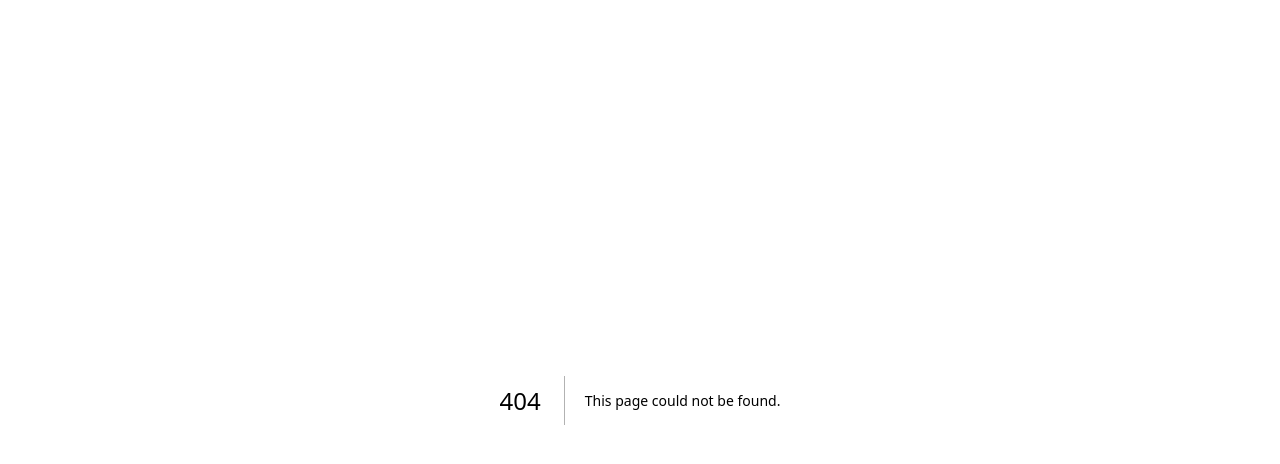
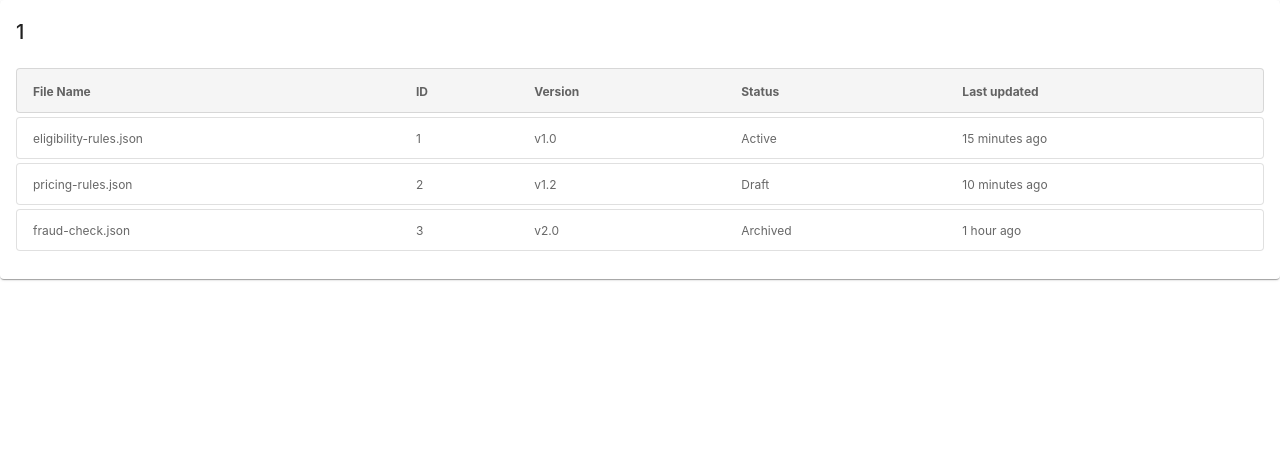
Before and after one commit to hopesuperman2102-gif/BRMS-frontend, a Next.js app: page /dashboard/1/rules in a window 1280 px wide. Before the commit this address had no page. Shown: the top 464 px of the page. Built offline with nearby package versions, Linux system fonts and the light colour scheme.

Commit message:
routing and navigation done

```diff
--- /dev/null
+++ b/app/dashboard/[folderId]/rules/[ruleId]/editor/page.tsx
@@ -0,0 +1,5 @@
+import JdmEditorWithSimulator from '../../../../../src/modules/JdmEditorPage/Page/JdmEditorWithSimulator';
+
+export default function EditorPage() {
+  return <JdmEditorWithSimulator />;
+}
--- /dev/null
+++ b/app/dashboard/[folderId]/rules/page.tsx
@@ -0,0 +1,5 @@
+import ProjectRulePage from '../../../src/modules/rules/ProjectRulePage';
+
+export default function RulesPage() {
+  return <ProjectRulePage />;
+}
--- /dev/null
+++ b/app/dashboard/page.tsx
@@ -0,0 +1,5 @@
+import DashboardPage from '../src/modules/dashboard/page/DashboardPage';
+
+export default function Dashboard() {
+  return <DashboardPage />;
+}
--- a/app/src/core/components/mock_data.tsx
+++ b/app/src/core/components/mock_data.tsx
@@ -29,3 +29,28 @@ export const projectRulesMock: RuleFile[] = [
     updatedAt: '1 hour ago',
   },
 ];
+
+
+export type Project = {
+  id: number;
+  name: string;
+  updatedAt: string;
+};
+
+export const projectsMock: Project[] = [
+  {
+    id: 1,
+    name: 'Project Alpha',
+    updatedAt: new Date('2024-01-15').toLocaleString(),
+  },
+  {
+    id: 2,
+    name: 'Project Beta',
+    updatedAt: new Date('2024-02-20').toLocaleString(),
+  },
+  {
+    id: 3,
+    name: 'Project Gamma',
+    updatedAt: new Date('2024-03-10').toLocaleString(),
+  },
+];
--- a/app/src/modules/rules/ProjectRulePage.tsx
+++ b/app/src/modules/rules/ProjectRulePage.tsx
@@ -11,7 +11,7 @@ import {
 } from '../../core/components/mock_data'; // adjust path if needed
 
 export default function ProjectRulePage() {
-  const { projectId } = useParams<{ projectId: string }>();
+  const { folderId } = useParams<{ folderId: string }>();
   const router = useRouter();
 
   const [rules, setRules] = useState<RuleFile[]>([]);
@@ -21,7 +21,7 @@ export default function ProjectRulePage() {
   /* ---------- Mock API (replace later) ---------- */
   useEffect(() => {
     setRules(projectRulesMock);
-  }, [projectId]);
+  }, [folderId]);
 
   /* ---------- Table Headers ---------- */
   const headers = [
@@ -46,10 +46,7 @@ export default function ProjectRulePage() {
     setSelectedIndex(index);
 
     const selectedRule = rules[index];
-    console.log('Selected rule:', selectedRule);
-
-    // later:
-    // router.push(`/projects/${projectId}/rules?file=${selectedRule.id}`);
+    router.push(`/dashboard/${folderId}/rules/${selectedRule.id}/editor`);
   };
 
   return (
@@ -65,7 +62,7 @@ export default function ProjectRulePage() {
         {/* ---------- Header ---------- */}
         <Box mb={2}>
           <Typography variant="h6">
-            {projectId}
+            {folderId}
           </Typography>
         </Box>
 
```
Also changed, not shown: app/src/core/components/ProjectList.tsx (+4 -3 lines), 1 other file (tests, documents, lock files or other folders).
